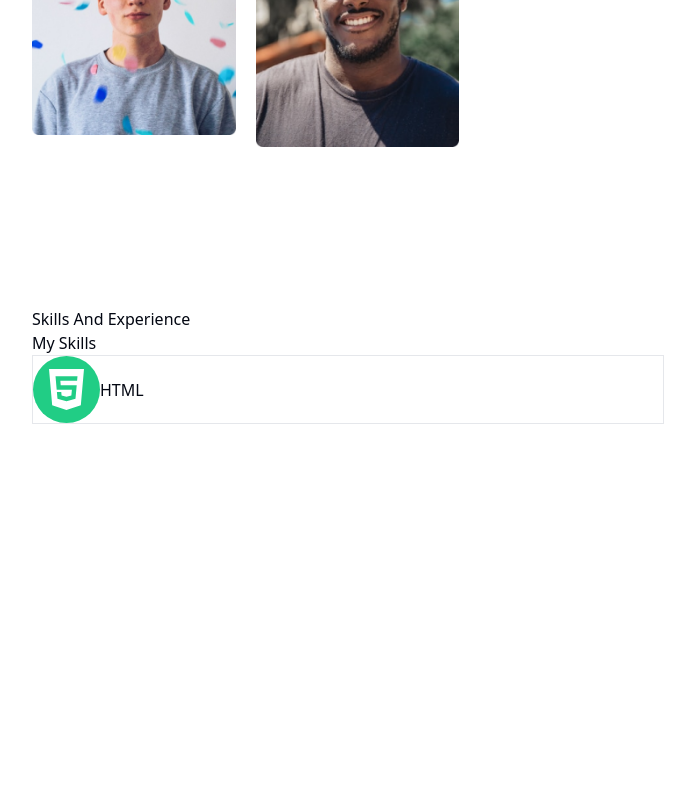
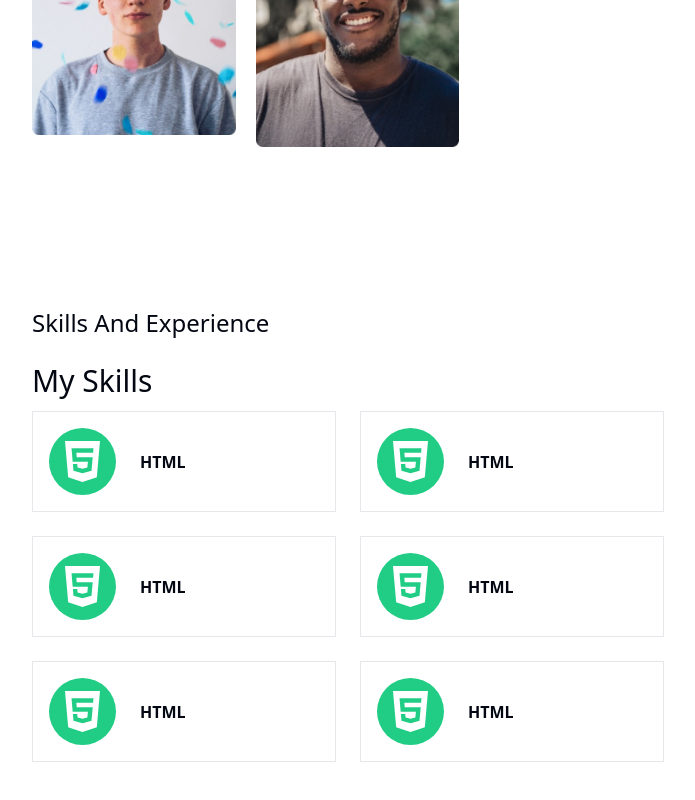
Before and after one commit to BitWizCoder/bitwizcoder-blog, a Next.js app: page / in a window 1280 px wide. Shown: the part 1034-1834 px from the top of the page, without its empty margins (280-975 px from the left). Before the commit the page ends 1458 px from the top, so only its background shows below. Built offline with nearby package versions, Linux system fonts and the light colour scheme.

Commit message:
added skills section

```diff
--- a/app/Components/Homepage/About.jsx
+++ b/app/Components/Homepage/About.jsx
@@ -42,8 +42,8 @@ export default function About() {
                 />
             </div>
             <div className='max-w-[429px]'>
-                <h3 className='text-2xl'>ABOUT ME</h3>
-                <h2 className='text-3xl'>
+                <h3 className='text-2xl mb-6'>ABOUT ME</h3>
+                <h2 className='text-3xl mb-7'>
                     Hello, I am a Freelance Front-End Developer. Working for over 2 years.
 
                 </h2>
@@ -51,7 +51,7 @@ export default function About() {
                     There are many variations of passages of Lorem Ipsum available, but the  have suffered alteration in some form, by injected humour, or  randomised.
                 </p>
 
-                <Button className='rounded-none bg-[#21CD85] border-2 border-[#504E4E] py-5'>Download CV</Button>
+                <Button className='rounded-none bg-[#21CD85] border-2 border-[#504E4E] py-5 mt-6'>Download CV</Button>
             </div>
         </div >
     )
--- a/app/Components/Homepage/Skills.jsx
+++ b/app/Components/Homepage/Skills.jsx
@@ -2,19 +2,69 @@ import React from 'react'
 
 export default function Skills() {
     return (
-        <div className='mt-40 w-[632px]'>
-            <h3>Skills And Experience</h3>
+        <div className='mt-40 w-[632px] mb-40'>
+            <h3 className='text-2xl font-light mb-6'>Skills And Experience</h3>
             <div>
-                <h4>My Skills</h4>
-                <div>
-                    <div className='flex border border-3[#595959] items-center'>
+                <h4 className='text-3xl mb-3'>My Skills</h4>
+                <div className='grid grid-cols-2 gap-6'>
+                    <div className='flex border border-3[#595959] items-center p-4 gap-6'>
 
                         <div className='bg-[#21CD85] inline-block rounded-full py-3 px-4'>
                             <svg width="35" height="43" viewBox="0 0 35 43" fill="none" xmlns="http://www.w3.org/2000/svg">
                                 <path d="M0 0.9375L3.18099 37.2707L17.4544 42.0625L31.819 37.2707L35 0.9375H0ZM28.0911 12.6783H11.3385L11.7122 17.2131H27.7174L26.4779 30.8357L17.5547 33.3143V33.3418H17.4544L8.45833 30.8357L7.91146 23.8775H12.2591L12.5781 27.375L17.4544 28.7061L22.349 27.375L22.8958 21.6652H7.68359L6.51693 8.29961H28.4922L28.0911 12.6783Z" fill="white" />
                             </svg>
                         </div>
-                        <p>HTML</p>
+                        <p className='font-bold'>HTML</p>
+                    </div>
+
+                    <div className='flex border border-3[#595959] items-center p-4 gap-6'>
+
+                        <div className='bg-[#21CD85] inline-block rounded-full py-3 px-4'>
+                            <svg width="35" height="43" viewBox="0 0 35 43" fill="none" xmlns="http://www.w3.org/2000/svg">
+                                <path d="M0 0.9375L3.18099 37.2707L17.4544 42.0625L31.819 37.2707L35 0.9375H0ZM28.0911 12.6783H11.3385L11.7122 17.2131H27.7174L26.4779 30.8357L17.5547 33.3143V33.3418H17.4544L8.45833 30.8357L7.91146 23.8775H12.2591L12.5781 27.375L17.4544 28.7061L22.349 27.375L22.8958 21.6652H7.68359L6.51693 8.29961H28.4922L28.0911 12.6783Z" fill="white" />
+                            </svg>
+                        </div>
+                        <p className='font-bold'>HTML</p>
+                    </div>
+
+                    <div className='flex border border-3[#595959] items-center p-4 gap-6'>
+
+                        <div className='bg-[#21CD85] inline-block rounded-full py-3 px-4'>
+                            <svg width="35" height="43" viewBox="0 0 35 43" fill="none" xmlns="http://www.w3.org/2000/svg">
+                                <path d="M0 0.9375L3.18099 37.2707L17.4544 42.0625L31.819 37.2707L35 0.9375H0ZM28.0911 12.6783H11.3385L11.7122 17.2131H27.7174L26.4779 30.8357L17.5547 33.3143V33.3418H17.4544L8.45833 30.8357L7.91146 23.8775H12.2591L12.5781 27.375L17.4544 28.7061L22.349 27.375L22.8958 21.6652H7.68359L6.51693 8.29961H28.4922L28.0911 12.6783Z" fill="white" />
+                            </svg>
+                        </div>
+                        <p className='font-bold'>HTML</p>
+                    </div>
+
+                    <div className='flex border border-3[#595959] items-center p-4 gap-6'>
+
+                        <div className='bg-[#21CD85] inline-block rounded-full py-3 px-4'>
+                            <svg width="35" height="43" viewBox="0 0 35 43" fill="none" xmlns="http://www.w3.org/2000/svg">
+                                <path d="M0 0.9375L3.18099 37.2707L17.4544 42.0625L31.819 37.2707L35 0.9375H0ZM28.0911 12.6783H11.3385L11.7122 17.2131H27.7174L26.4779 30.8357L17.5547 33.3143V33.3418H17.4544L8.45833 30.8357L7.91146 23.8775H12.2591L12.5781 27.375L17.4544 28.7061L22.349 27.375L22.8958 21.6652H7.68359L6.51693 8.29961H28.4922L28.0911 12.6783Z" fill="white" />
+                            </svg>
+                        </div>
+                        <p className='font-bold'>HTML</p>
+                    </div>
+
+                    <div className='flex border border-3[#595959] items-center p-4 gap-6'>
+
+                        <div className='bg-[#21CD85] inline-block rounded-full py-3 px-4'>
+                            <svg width="35" height="43" viewBox="0 0 35 43" fill="none" xmlns="http://www.w3.org/2000/svg">
+                                <path d="M0 0.9375L3.18099 37.2707L17.4544 42.0625L31.819 37.2707L35 0.9375H0ZM28.0911 12.6783H11.3385L11.7122 17.2131H27.7174L26.4779 30.8357L17.5547 33.3143V33.3418H17.4544L8.45833 30.8357L7.91146 23.8775H12.2591L12.5781 27.375L17.4544 28.7061L22.349 27.375L22.8958 21.6652H7.68359L6.51693 8.29961H28.4922L28.0911 12.6783Z" fill="white" />
+                            </svg>
+                        </div>
+                        <p className='font-bold'>HTML</p>
+                    </div>
+
+                    <div className='flex border border-3[#595959] items-center p-4 gap-6'>
+
+                        <div className='bg-[#21CD85] inline-block rounded-full py-3 px-4'>
+                            <svg width="35" height="43" viewBox="0 0 35 43" fill="none" xmlns="http://www.w3.org/2000/svg">
+                                <path d="M0 0.9375L3.18099 37.2707L17.4544 42.0625L31.819 37.2707L35 0.9375H0ZM28.0911 12.6783H11.3385L11.7122 17.2131H27.7174L26.4779 30.8357L17.5547 33.3143V33.3418H17.4544L8.45833 30.8357L7.91146 23.8775H12.2591L12.5781 27.375L17.4544 28.7061L22.349 27.375L22.8958 21.6652H7.68359L6.51693 8.29961H28.4922L28.0911 12.6783Z" fill="white" />
+                            </svg>
+                        </div>
+                        <p className='font-bold'>HTML</p>
                     </div>
                 </div>
             </div>
```
